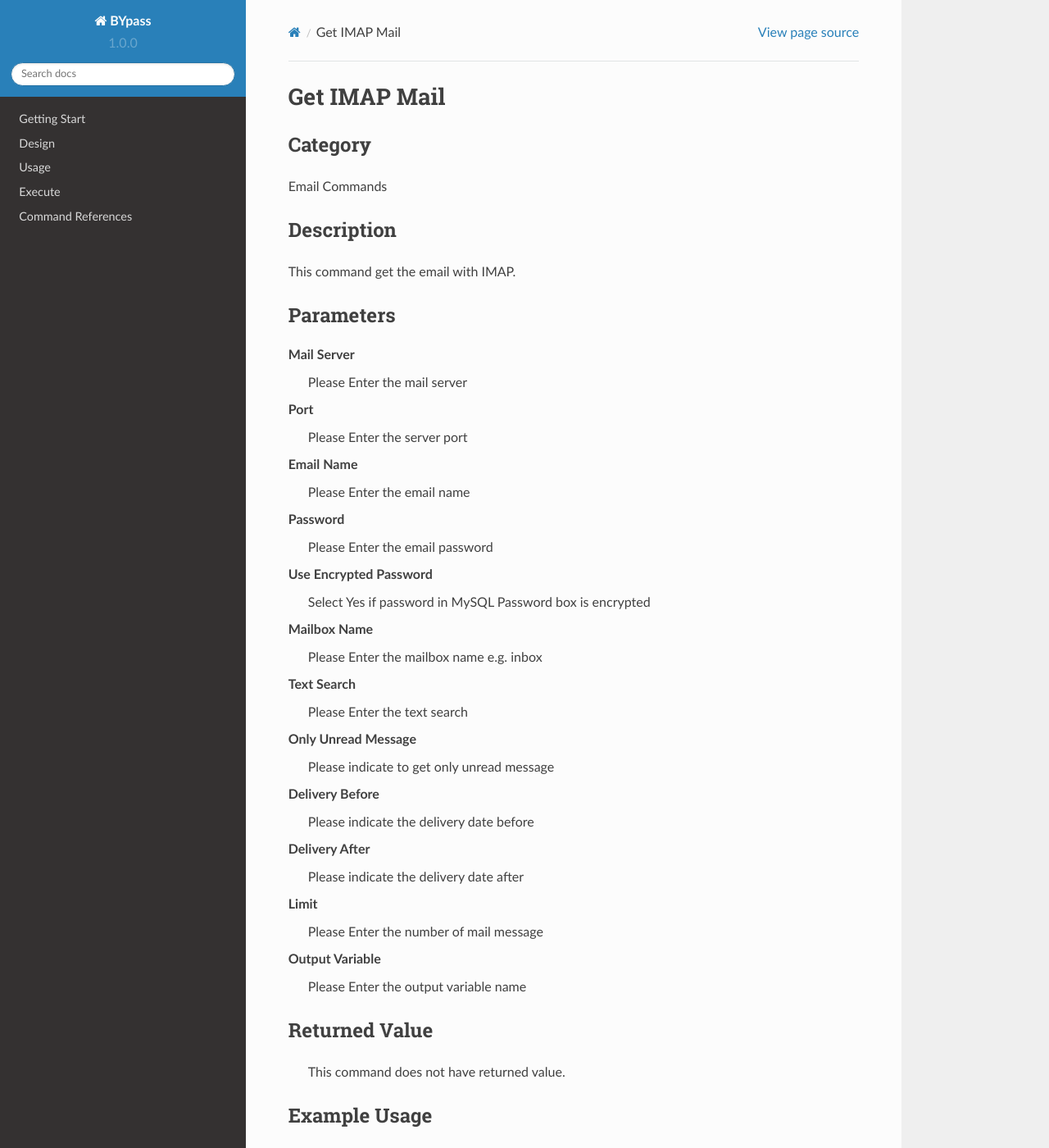
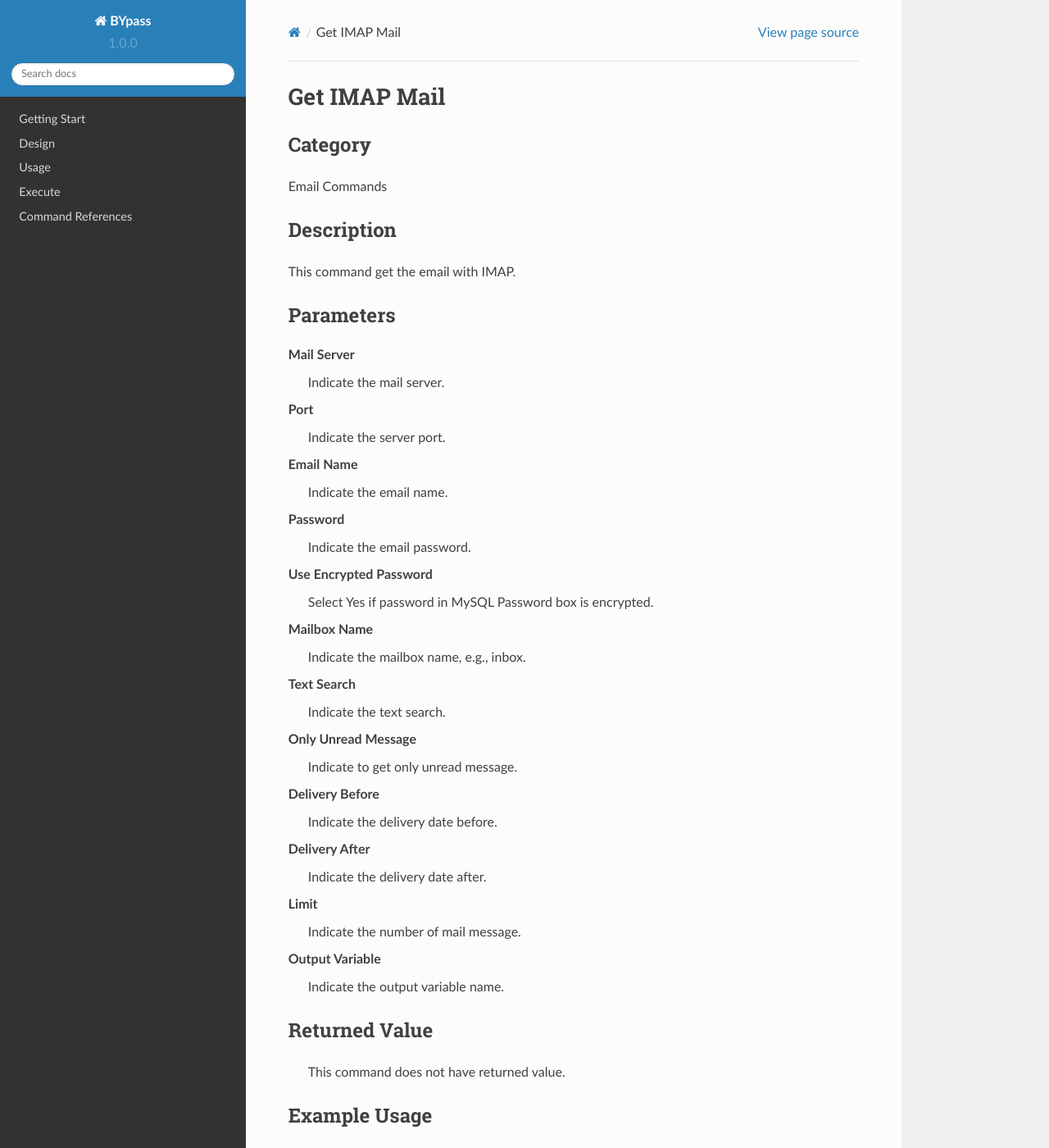
Before and after one commit to stupidmankind/BYpassDoc, a Sphinx documentation site: the page built from docs/source/commands/emailimap.rst, in a window 1280 px wide and 1400 px high. Shown: the whole window at 82% size. Built offline with Sphinx 7.4.7 and the Read the Docs theme 2.0.0, drawn with Linux system fonts in a browser that asks for light colours.

Commit message:
Update emailimap.rst
Edit description

```diff
--- a/docs/source/commands/emailimap.rst
+++ b/docs/source/commands/emailimap.rst
@@ -14,40 +14,40 @@ Parameters
 ----------
 
 **Mail Server**
-	Please Enter the mail server
+	Indicate the mail server.
 
 **Port**
-	Please Enter the server port
+	Indicate the server port.
 
 **Email Name**
-	Please Enter the email name
+	Indicate the email name.
 
 **Password**
-	Please Enter the email password
+	Indicate the email password.
 
 **Use Encrypted Password**
-	Select Yes if password in MySQL Password box is encrypted
+	Select Yes if password in MySQL Password box is encrypted.
 
 **Mailbox Name**
-	Please Enter the mailbox name e.g. inbox
+	Indicate the mailbox name, e.g., inbox.
 
 **Text Search**
-	Please Enter the text search
+	Indicate the text search.
 
 **Only Unread Message**
-	Please indicate to get only unread message
+	Indicate to get only unread message.
 
 **Delivery Before**
-	Please indicate the delivery date before
+	Indicate the delivery date before.
 
 **Delivery After**
-	Please indicate the delivery date after
+	Indicate the delivery date after.
 
 **Limit**
-	Please Enter the number of mail message
+	Indicate the number of mail message.
 
 **Output Variable**
-	Please Enter the output variable name
+	Indicate the output variable name.
 
 
 
```
